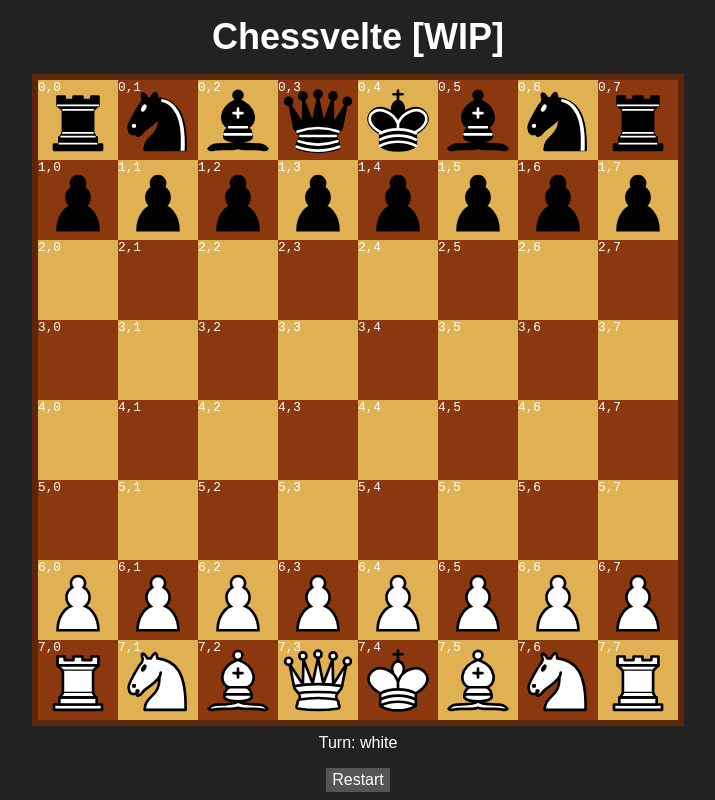
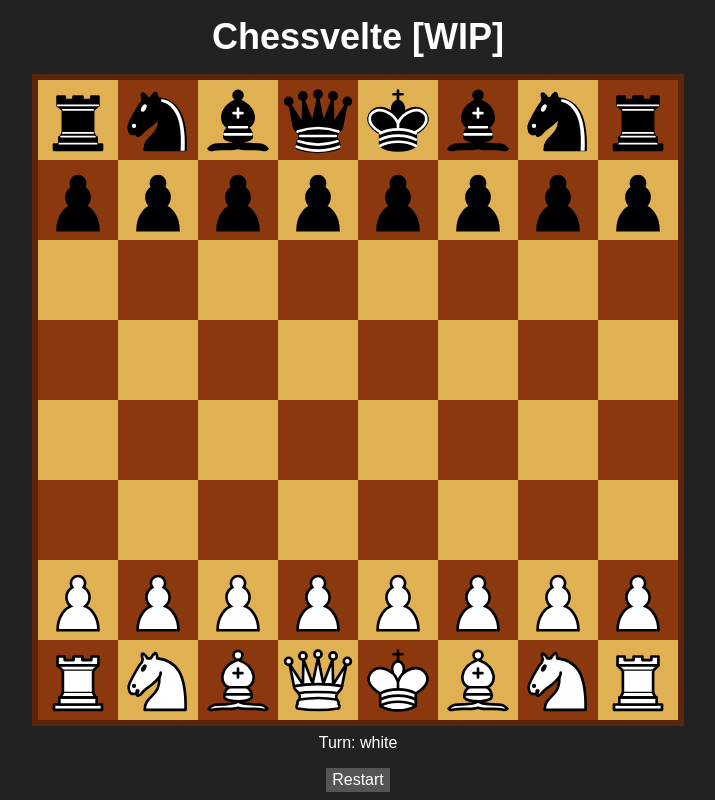
Before and after one commit to ScriptRaccoon/chessvelte-singleplayer, a Svelte app: page / in a window 1280 px wide. Shown: the whole page, without its empty margins (282-997 px from the left). Built offline with nearby package versions, Linux system fonts and the light colour scheme.

Commit message:
conditionally show coords

```diff
--- a/src/components/Board.svelte
+++ b/src/components/Board.svelte
@@ -9,6 +9,9 @@
 	export let move_counter = 0
 	export let board: Board
 	export let possible_moves: Coord[] | null = null
+
+	let SHOW_COORDS = import.meta.env.VITE_SHOW_COORDS === "1"
+	console.log(SHOW_COORDS)
 </script>
 
 <div class="board">
@@ -19,6 +22,7 @@
 					coord={[row, col]}
 					light={(row + col) % 2 == 0}
 					possible={has_coord(possible_moves, [row, col])}
+					{SHOW_COORDS}
 					on:click
 				/>
 			{/each}
--- a/src/components/Square.svelte
+++ b/src/components/Square.svelte
@@ -6,6 +6,7 @@
 	export let coord: Coord
 	export let light: boolean
 	export let possible: boolean
+	export let SHOW_COORDS: boolean
 
 	const dispatch = createEventDispatcher<{ click: Coord }>()
 
@@ -19,10 +20,11 @@
 	class:selected
 	class:possible
 >
-	<!-- TESTING: -->
-	<span class="coord">
-		{coord}
-	</span>
+	{#if SHOW_COORDS}
+		<span class="coord">
+			{coord}
+		</span>
+	{/if}
 </button>
 
 <style lang="scss">
```
Also changed, not shown: 2 other files (tests, documents, lock files or other folders).
